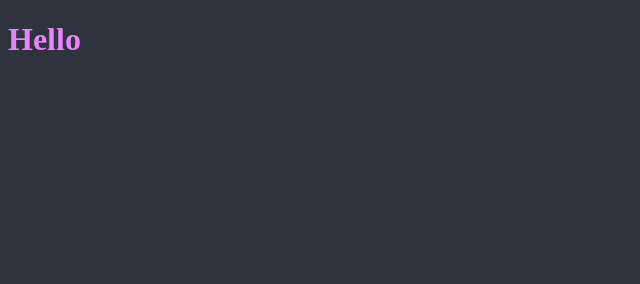
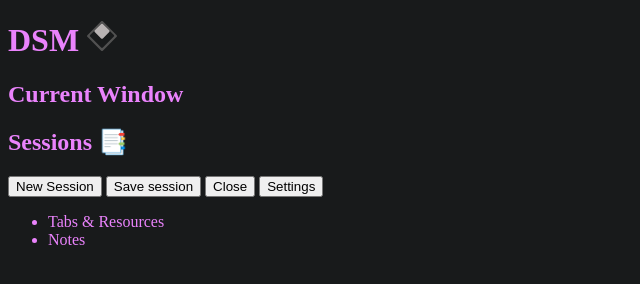
Before and after one commit to chris56974/dark-session-manager, a browser extension: page pages/index.html in a window 1280 px wide. Shown: the whole page, without its empty margins (0-640 px from the left). Drawn offline with Linux system fonts and the light colour scheme.

Commit message:
skaffold a bit

```diff
--- a/js/index.js
+++ b/js/index.js
@@ -1,3 +1,2 @@
-chrome.commands.onCommand.addListener((command) => {
-
-})
+// chrome.commands.onCommand.addListener((command) => {
+// })
--- a/pages/index.css
+++ b/pages/index.css
@@ -1,5 +1,6 @@
 :root {
-  --main-bg-color: hsl(219, 13%, 21%);
+  --main-bg-color: hsl(200, 6%, 10%);
+  --sidebar-bg-color: hsl(219, 13%, 21%);
   --main-txt-color: hsl(291, 95%, 75%);
 }
 
@@ -8,3 +9,9 @@ body {
   color: var(--main-txt-color);
   border-radius: 25%;
 }
+
+main {
+
+}
+
+#sidebar {}
--- a/pages/index.html
+++ b/pages/index.html
@@ -8,6 +8,51 @@
     <script src="../js/index.js"></script>
   </head>
   <body>
-    <h1>Hello</h1>
+    <main>
+      <div id="sidebar">
+        <h1>
+          DSM
+          <svg
+            width="30"
+            height="30"
+            viewBox="0 0 128 128"
+            fill="none"
+            xmlns="http://www.w3.org/2000/svg"
+          >
+            <path
+              fill-rule="evenodd"
+              clip-rule="evenodd"
+              d="M67.6538 1.51344C65.6358 -0.504478 62.3642 -0.504482 60.3462 1.51344L1.51344 60.3462C-0.504479 62.3641 -0.504483 65.6358 1.51344 67.6538L60.3462 126.487C62.3641 128.504 65.6358 128.504 67.6538 126.487L126.487 67.6538C128.504 65.6358 128.504 62.3642 126.487 60.3462L67.6538 1.51344ZM67.6538 12.5368C65.6358 10.5189 62.3642 10.5189 60.3462 12.5368L13.539 59.3441C11.521 61.362 11.521 64.6337 13.539 66.6516L60.3462 113.459C62.3641 115.477 65.6358 115.477 67.6538 113.459L114.461 66.6516C116.479 64.6337 116.479 61.362 114.461 59.3441L67.6538 12.5368Z"
+              fill="#515151"
+            />
+            <rect
+              x="64"
+              y="8.88306"
+              width="48.8941"
+              height="48.8941"
+              rx="5.16721"
+              transform="rotate(45 64 8.88306)"
+              fill="#B8B3B3"
+            />
+          </svg>
+        </h1>
+        <h2>Current Window</h2>
+        <h2>Sessions 📑</h2>
+        <button>New Session</button>
+        <button>Save session</button>
+        <button>Close</button>
+        <button>Settings</button>
+      </div>
+      <div id="content">
+        <nav id="feature-nav">
+          <ul>
+            <li>Tabs & Resources</li>
+            <li>Notes</li>
+          </ul>
+        </nav>
+        <div id="tab-workspace"></div>
+        <div id="resource-workspace"></div>
+      </div>
+    </main>
   </body>
 </html>
```
Also changed, not shown: background.js (+13 -1 lines), imgs/logo.svg (added), manifest.json.
